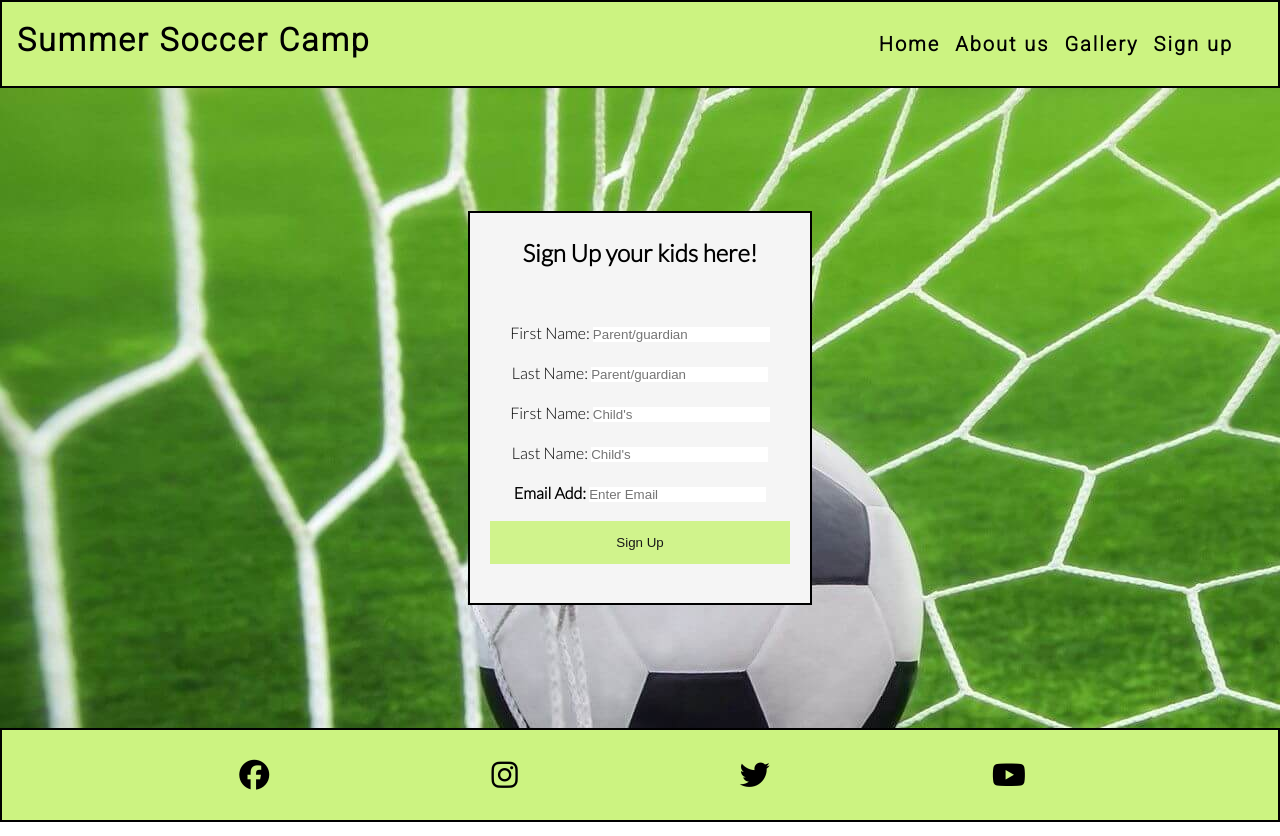
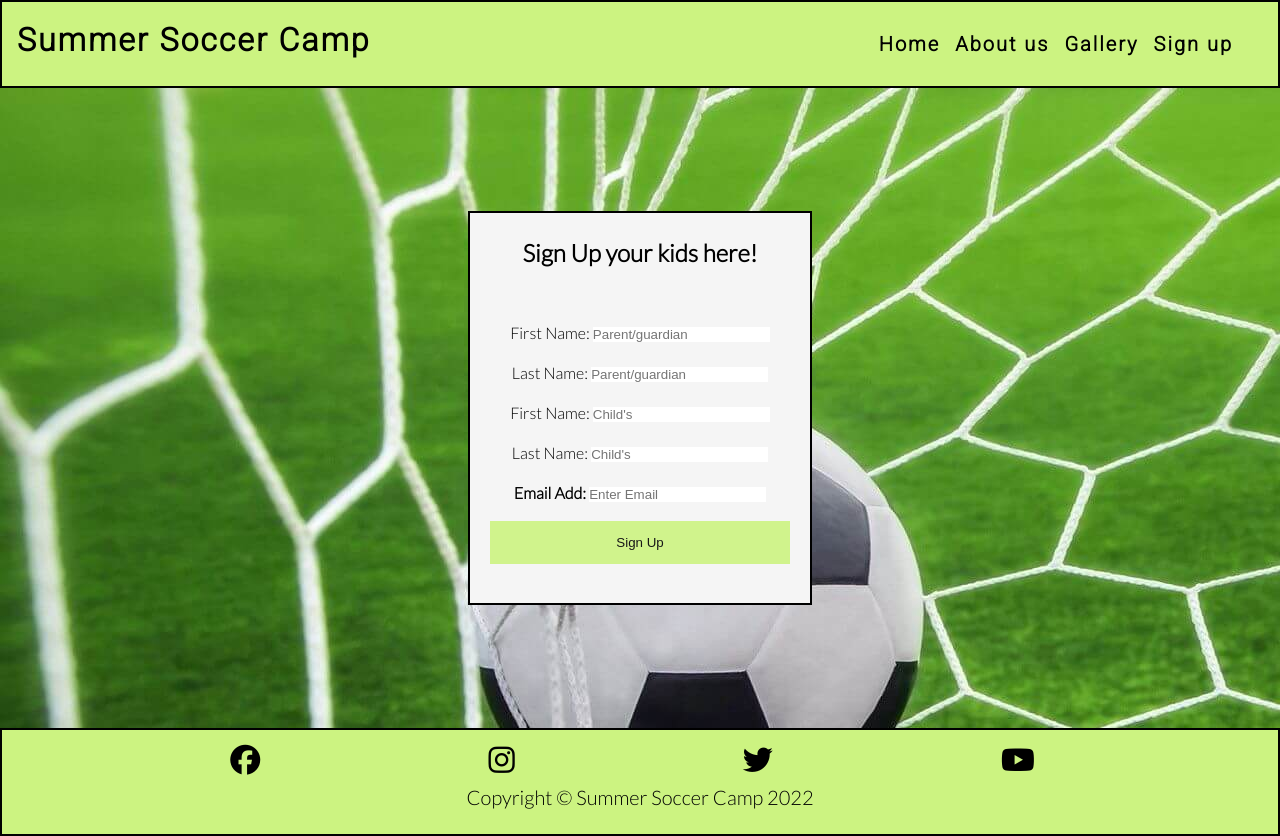
Before and after one commit to Johncci/summer-soccer-camp, a plain HTML site: page signup.html in a window 1280 px wide. Drawn offline with Linux system fonts and the light colour scheme.

Commit message:
add cropped images to gallery and create copyright in the footer section and style copyright

```diff
--- a/assets/css/style.css
+++ b/assets/css/style.css
@@ -152,8 +152,15 @@ iframe{
 footer{
     background: #ccf381;
     max-width: 100%;
-    padding: 30px;
+    padding: 15px;
     border: 2px black solid;
+}
+
+footer .copyright{
+    display: flex;
+    justify-content: center;
+    font-size: 20px;
+    padding: 10px;
 }
 
 .social-media{
@@ -165,11 +172,6 @@ footer{
 .social-media i{
     color: black;
     font-size: 30px;
-}
-
-i{
-    color: green;
-    text-decoration: none;
 }
 
 i:hover{
--- a/signup.html
+++ b/signup.html
@@ -71,6 +71,9 @@
                 <a href="https://www.youtube.com" target="_blank"><i class="fab fa-youtube"></i></a>
             </li>
         </ul>
+
+        <p class ="copyright">Copyright © Summer Soccer Camp 2022</p>
+
     </footer>
 
     <script src="https://kit.fontawesome.com/b83175b9a4.js" crossorigin="anonymous"></script>
```
Also changed, not shown: gallery.html (+5 -2 lines), index.html (+2 -0 lines), assets/css/images/pexels-марина-шишкина-10347804 (1) (1).jpg (added), assets/css/images/pexels-марина-шишкина-10347804 (1).jpg (deleted), 1 other file.
